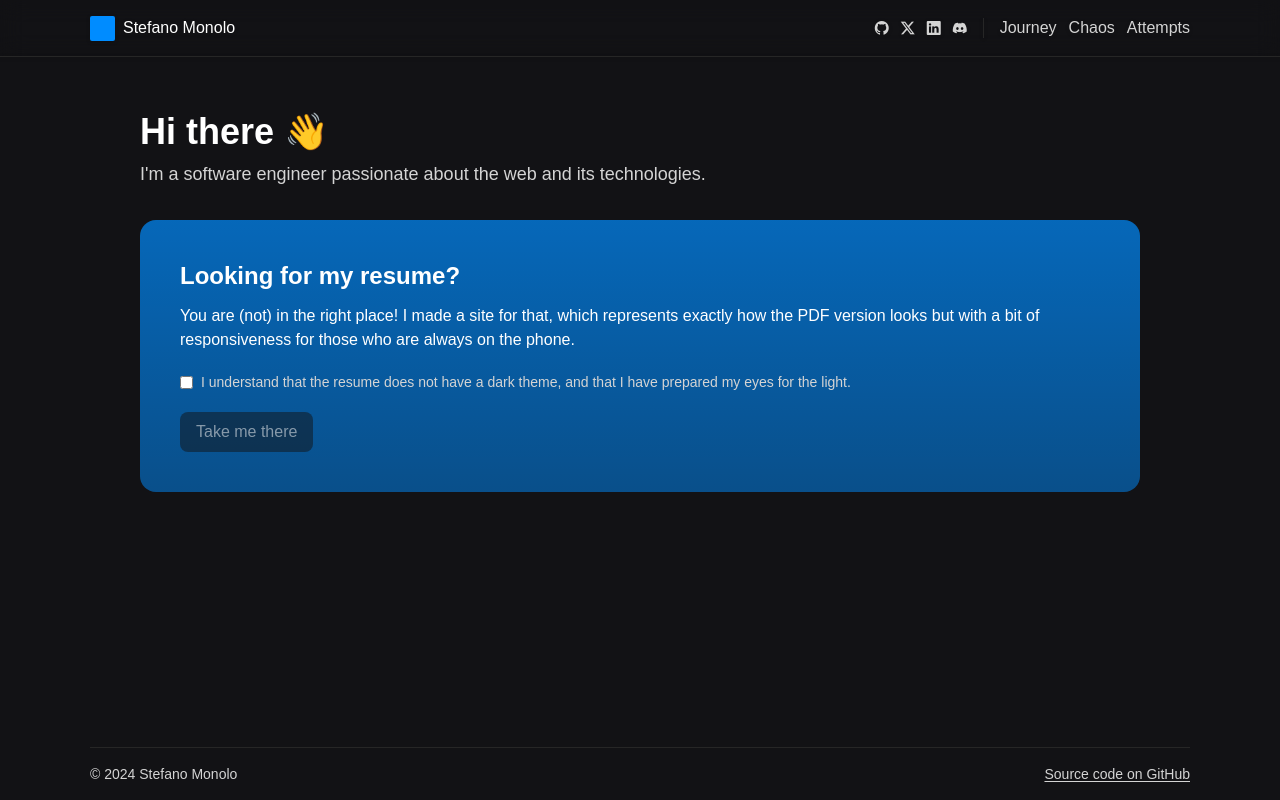
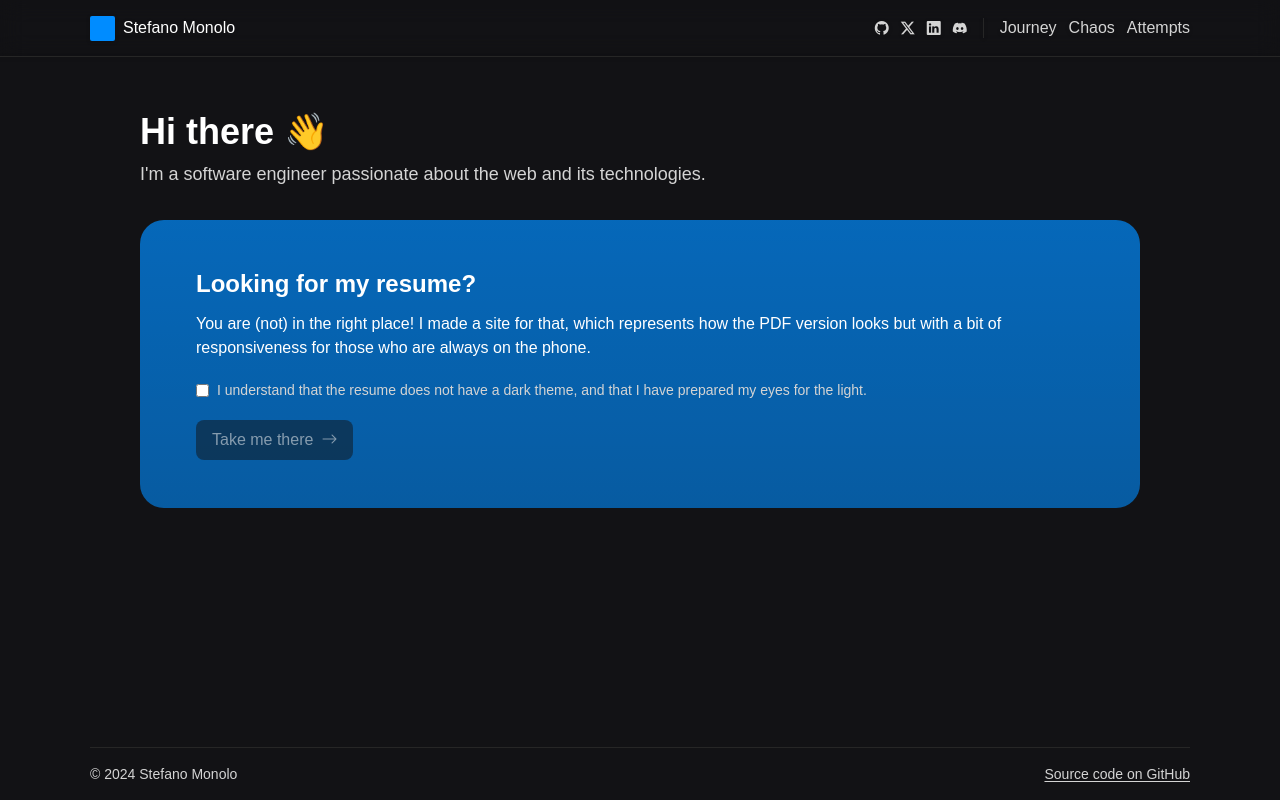
Before and after one commit to smonolo/mono-lo-repo, a Next.js app in the folder apps/website/: page / in a window 1280 px wide. Built offline with nearby package versions, Linux system fonts and the light colour scheme; a web font is replaced by a local one.

Commit message:
feat(website): improve resume card

```diff
--- a/apps/website/components/pages/home/resume-card.tsx
+++ b/apps/website/components/pages/home/resume-card.tsx
@@ -13,33 +13,40 @@ export default function ResumeCard() {
   }, [isChecked])
 
   return (
-    <div className="from-sm-blue/70 to-sm-blue/50 mt-8 rounded-2xl bg-gradient-to-b p-10">
+    <div className="from-sm-blue/70 to-sm-blue/60 mt-8 rounded-2xl bg-gradient-to-b px-10 py-8 md:rounded-3xl md:px-14 md:py-12">
       <h3 className="text-2xl font-semibold">Looking for my resume?</h3>
       <p className="mt-3">
         You are (not) in the right place! I made a site for that, which
-        represents exactly how the PDF version looks but with a bit of
-        responsiveness for those who are always on the phone.
+        represents how the PDF version looks but with a bit of responsiveness
+        for those who are always on the phone.
       </p>
       <div className="mt-5 flex items-center gap-x-2">
         <input
+          id="resume-checkbox"
           type="checkbox"
           onChange={(event) => setChecked(event.target.checked)}
         />
-        <p className="text-sm text-neutral-300">
+        <label htmlFor="resume-checkbox" className="text-sm text-neutral-300">
           I understand that the resume does not have a dark theme, and that I
           have prepared my eyes for the light.
-        </p>
+        </label>
       </div>
       <button
         className={classNames(
-          'bg-sm-black text-sm-white disabled:text-sm-white/50 disabled:bg-sm-black/50 z-10 mt-5 rounded-lg px-4 py-2 font-medium transition-colors',
-          { 'hover:bg-sm-white hover:text-sm-black': isChecked },
+          'bg-sm-black text-sm-white disabled:text-sm-white/50 disabled:bg-sm-black/50 group z-10 mt-5 flex items-center gap-x-2 rounded-lg px-4 py-2 font-medium transition-colors',
+          { 'hover:bg-sm-black/80': isChecked },
           isChecked ? 'cursor-pointer' : 'cursor-not-allowed'
         )}
         disabled={!isChecked}
         onClick={goToResume}
       >
-        Take me there
+        <span>Take me there</span>
+        <i
+          className={classNames(
+            'bi bi-arrow-right relative transition-transform',
+            { 'group-hover:translate-x-1': isChecked }
+          )}
+        />
       </button>
     </div>
   )
```
